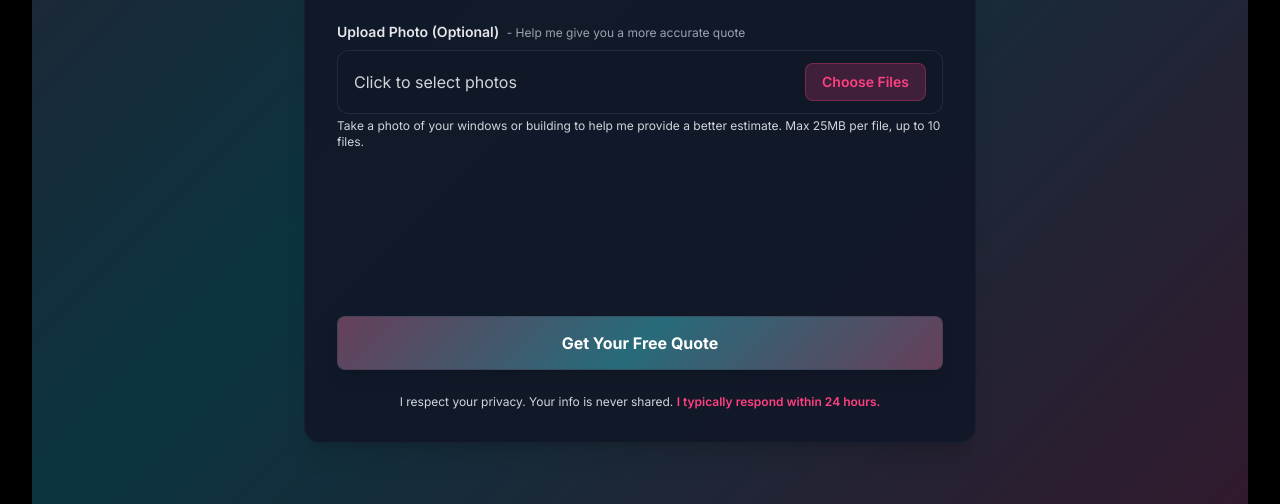
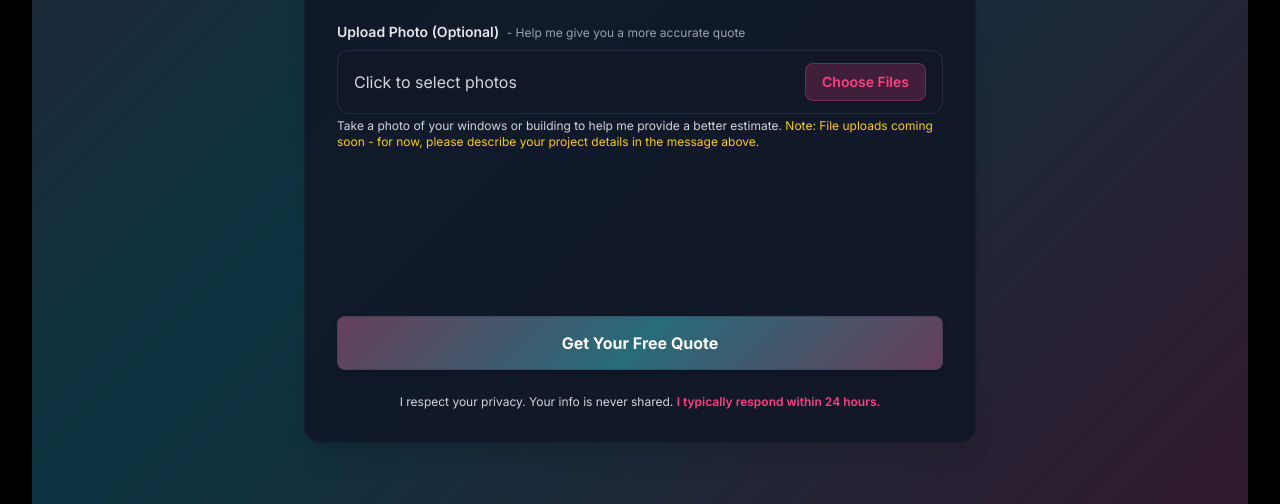
Before and after one commit to Mainstream-Tinting/mt-test, a website: page about.html in a window 1280 px wide. Shown: the part 1766-2270 px from the top of the page. Drawn offline with nearby package versions, Linux system fonts and the light colour scheme.

Commit message:
Update about.html

```diff
--- a/about.html
+++ b/about.html
@@ -1032,7 +1032,7 @@
                                         />
                                     </div>
                                     <p id="photo-help" class="mt-1 text-xs text-gray-300">
-                                        Take a photo of your windows or building to help me provide a better estimate. Max 25MB per file, up to 10 files.
+                                        Take a photo of your windows or building to help me provide a better estimate. <span class="text-yellow-400">Note: File uploads coming soon - for now, please describe your project details in the message above.</span>
                                     </p>
                                     <div x-show="fileError" x-cloak class="mb-2 text-xs text-red-400" role="alert">
                                         <div class="flex items-start gap-2 rounded bg-red-900/20 border border-red-700/30 px-3 py-2">
```
